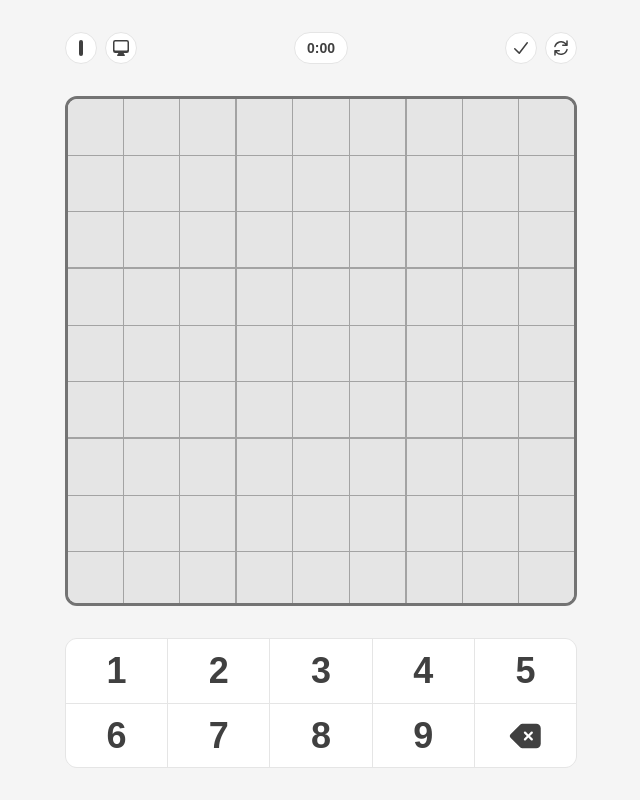
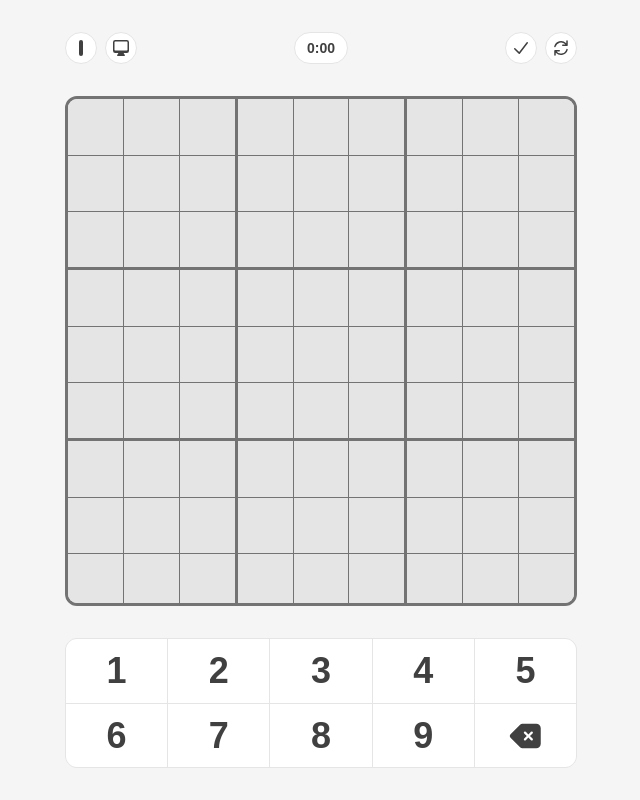
Before and after one commit to brantem/sudoku, a Next.js app: page / in a window 1280 px wide. Shown: the whole page, without its empty margins (319-959 px from the left). Built offline with nearby package versions, Linux system fonts and the light colour scheme; a web font is replaced by a local one.

Commit message:
Improve Board

```diff
--- a/src/components/Board.tsx
+++ b/src/components/Board.tsx
@@ -12,10 +12,7 @@ const Board = () => {
   return (
     <div className="flex flex-col overflow-hidden rounded-xl border-[3px] border-neutral-500">
       {[...new Array(size)].map((_, x) => (
-        <div
-          key={x}
-          className={cn('flex', x > 0 && x % 3 === 0 && 'border-t-2 border-neutral-400 dark:border-neutral-600')}
-        >
+        <div key={x} className={cn('flex', x > 0 && x % 3 === 0 && 'border-t-[3px] border-neutral-500')}>
           {[...new Array(size)].map((_, y) => {
             const cell = board.length ? board[x][y] : [0, 0];
             const value = cell[1] < 0 ? cell[0] : cell[1] === 0 ? '' : cell[1];
@@ -32,11 +29,11 @@ const Board = () => {
               <button
                 key={y}
                 className={cn(
-                  'flex h-[42px] flex-1 items-center justify-center border-neutral-400 bg-white text-2xl font-semibold sm:h-14 sm:text-3xl',
-                  'dark:border-neutral-600 dark:bg-neutral-800',
+                  'flex h-[42px] flex-1 items-center justify-center border-neutral-500 bg-white text-2xl font-semibold sm:h-14 sm:text-3xl',
+                  'dark:bg-neutral-800',
                   y > 0 && 'border-l',
                   x % 3 !== 0 && 'border-t',
-                  y > 0 && y % 3 === 0 && 'border-l-2',
+                  y > 0 && y % 3 === 0 && 'border-l-[3px]',
                   (isFilled || value === cell[0]) && 'bg-neutral-200 dark:bg-neutral-900',
                   shouldActive || isActive
                     ? 'bg-blue-200 dark:bg-blue-600'
```
Also changed, not shown: 1 other file (tests, documents, lock files or other folders).
